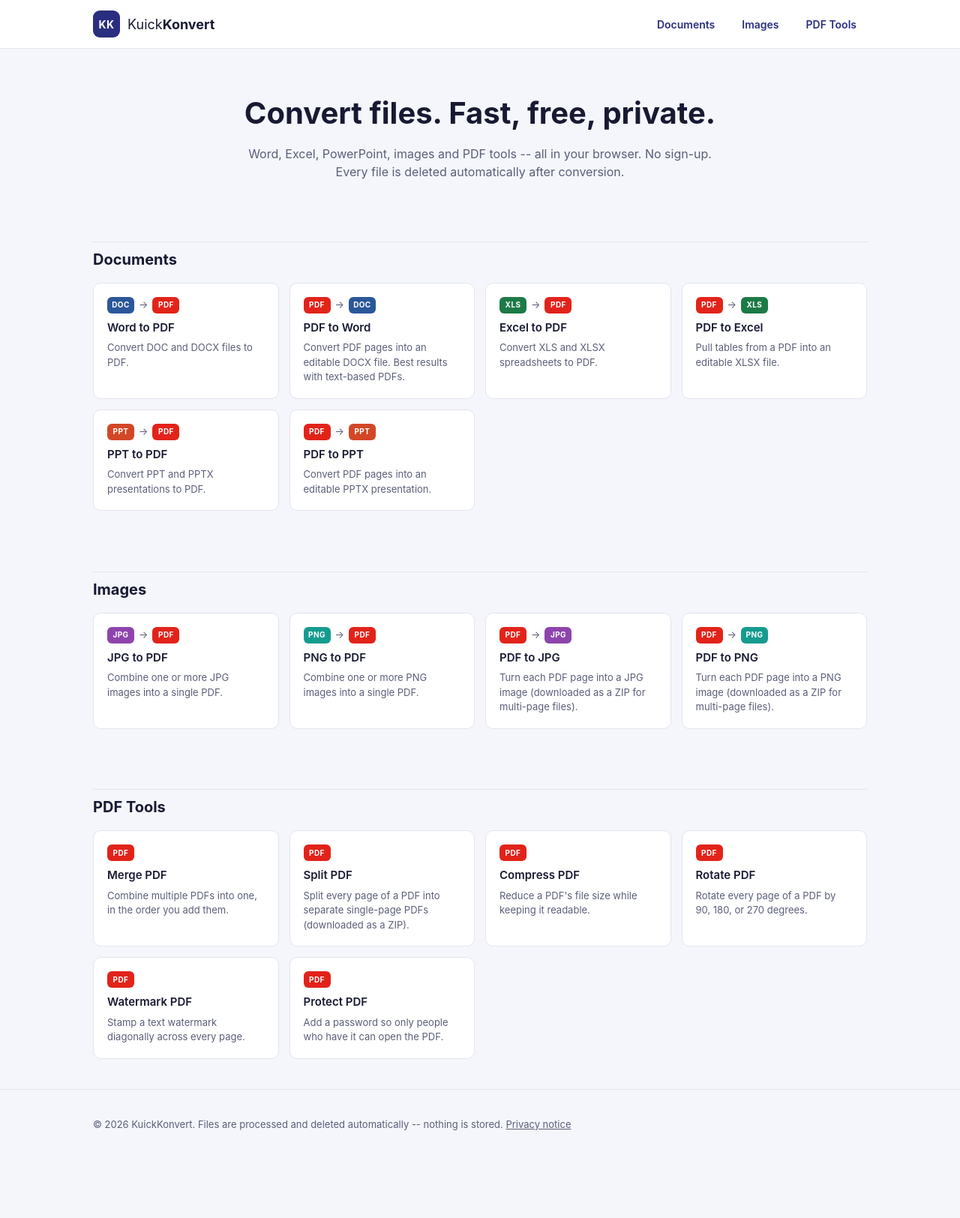
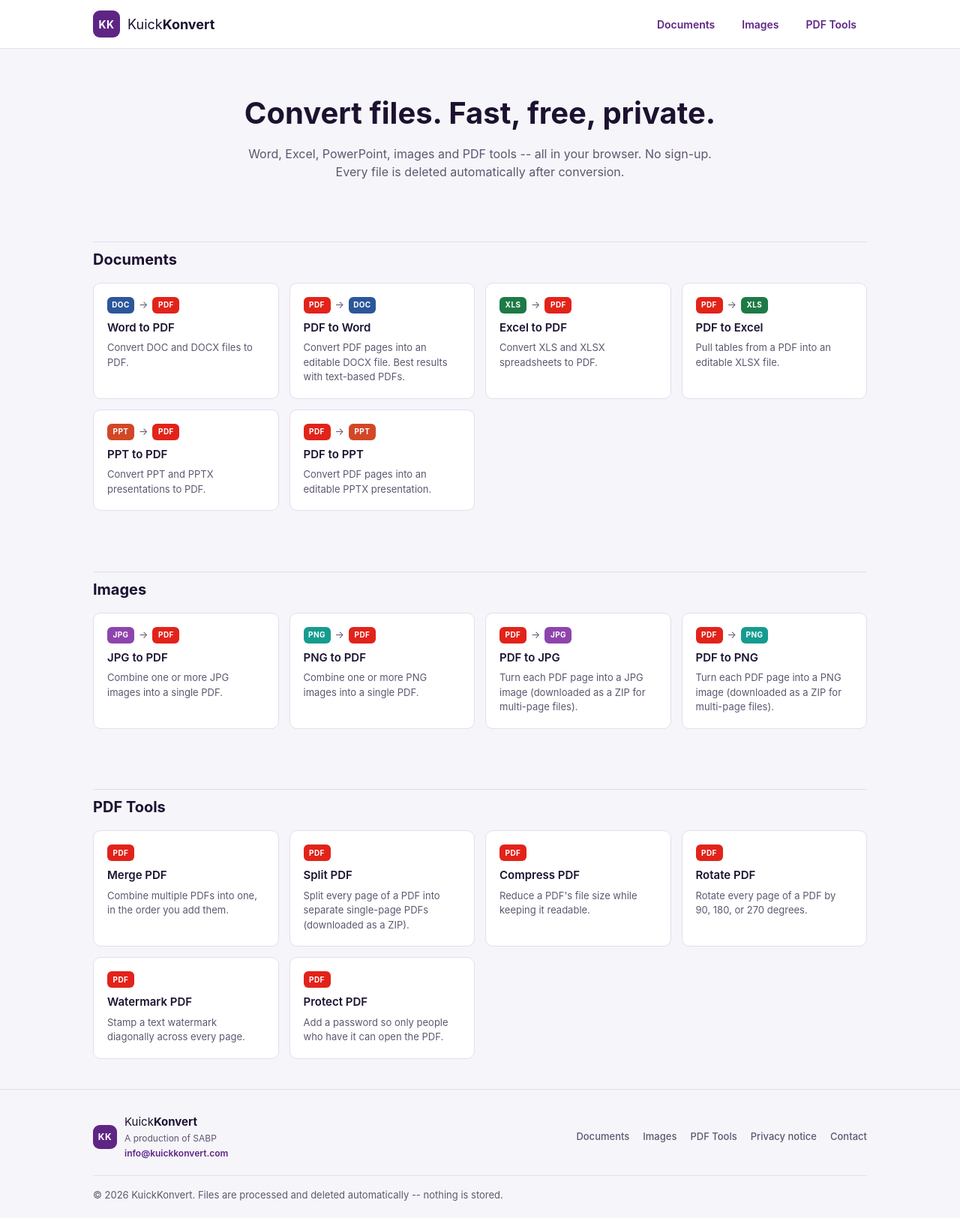
Before and after one commit to khshahid1970/kuickkonvert, a Flask app: page / in a window 1280 px wide. Shown: the whole page at 75% size. Before the commit the page ends 1507 px from the top, so only its background shows below. Run offline with Flask 3, Linux system fonts and the light colour scheme; some libraries are stand-ins or nearby versions.

Commit message:
Update footer credit and contact

```diff
--- a/static/css/style.css
+++ b/static/css/style.css
@@ -1,13 +1,19 @@
-/* KuickKonvert -- "Deep Indigo & Gold" brand palette (finalized 2026-08-24). */
+/* KuickKonvert -- "Royal Purple & Gold" brand palette (revised 2026-08-25).
+   Primary color sampled directly (pixel color-pick) from the Meezan Bank
+   logo image the client supplied -- #5F2585 / #064D32 are the two colors
+   actually present in that artwork. This corrects the 2026-08-24 palette,
+   which was built from Meezan's indirect web/marketing brand-asset listing
+   (orange #F6821F + blue #599AD7) rather than the logo itself, and reads
+   as a duller navy-indigo than the logo's true saturated purple. */
 :root {
-  --color-bg: #f5f6fb;
+  --color-bg: #f6f5fa;
   --color-surface: #ffffff;
-  --color-text: #181a33;
-  --color-text-muted: #5a5e7a;
-  --color-border: #e1e3f0;
-  --color-primary: #2a2e7f;
-  --color-primary-dark: #1d2060;
-  --color-primary-tint: #e7e8f6;
+  --color-text: #1c1230;
+  --color-text-muted: #5f5670;
+  --color-border: #e4ddec;
+  --color-primary: #5f2585;
+  --color-primary-dark: #401a5c;
+  --color-primary-tint: #efe4f6;
   --color-accent: #d4a72c;
   --color-accent-dark: #9a7a1c;
   --color-accent-tint: #f4ecd2;
@@ -280,11 +341,31 @@ body {
 /* Footer */
 .site-footer {
   border-top: 1px solid var(--color-border);
-  padding: 24px 0;
+  padding: 32px 0 20px;
   color: var(--color-text-muted);
   font-size: 13px;
 }
-.footer-inner a { color: var(--color-text-muted); }
+.footer-grid {
+  display: flex;
+  flex-wrap: wrap;
+  align-items: center;
+  justify-content: space-between;
+  gap: 20px;
+  padding-bottom: 20px;
+  border-bottom: 1px solid var(--color-border);
+  margin-bottom: 16px;
+}
+.footer-brand { display: flex; align-items: center; gap: 10px; }
+.footer-brand .brand-mark { width: 32px; height: 32px; font-size: 12px; }
+.footer-brand-name { margin: 0; font-size: 15px; color: var(--color-text); }
+.footer-owner { margin: 2px 0 0; font-size: 12px; }
+.footer-contact { margin: 2px 0 0; font-size: 12px; }
+.footer-contact a { color: var(--color-primary); text-decoration: none; font-weight: 600; }
+.footer-contact a:hover { text-decoration: underline; }
+.footer-links { display: flex; flex-wrap: wrap; gap: 18px; }
+.footer-links a { color: var(--color-text-muted); text-decoration: none; font-weight: 500; }
+.footer-links a:hover { color: var(--color-primary); }
+.footer-bottom { margin: 0; }
 
 @media (max-width: 560px) {
   .site-nav { display: none; }
--- a/templates/base.html
+++ b/templates/base.html
@@ -29,7 +29,24 @@
 
 <footer class="site-footer">
   <div class="wrap footer-inner">
-    <p>&copy; {{ 2026 }} KuickKonvert. Files are processed and deleted automatically -- nothing is stored. <a href="{{ url_for('privacy') }}">Privacy notice</a></p>
+    <div class="footer-grid">
+      <div class="footer-brand">
+        <span class="brand-mark">KK</span>
+        <div>
+          <p class="footer-brand-name">Kuick<strong>Konvert</strong></p>
+          <p class="footer-owner">A production of SABP</p>
+          <p class="footer-contact"><a href="mailto:info@kuickkonvert.com">info@kuickkonvert.com</a></p>
+        </div>
+      </div>
+      <div class="footer-links">
+        <a href="{{ url_for('index') }}#documents">Documents</a>
+        <a href="{{ url_for('index') }}#images">Images</a>
+        <a href="{{ url_for('index') }}#pdf-tools">PDF Tools</a>
+        <a href="{{ url_for('privacy') }}">Privacy notice</a>
+        <a href="mailto:info@kuickkonvert.com">Contact</a>
+      </div>
+    </div>
+    <p class="footer-bottom">&copy; {{ 2026 }} KuickKonvert. Files are processed and deleted automatically -- nothing is stored.</p>
   </div>
 </footer>
 </body>
```
Also changed, not shown: other parts of static/css/style.css (+55 -0 lines).
